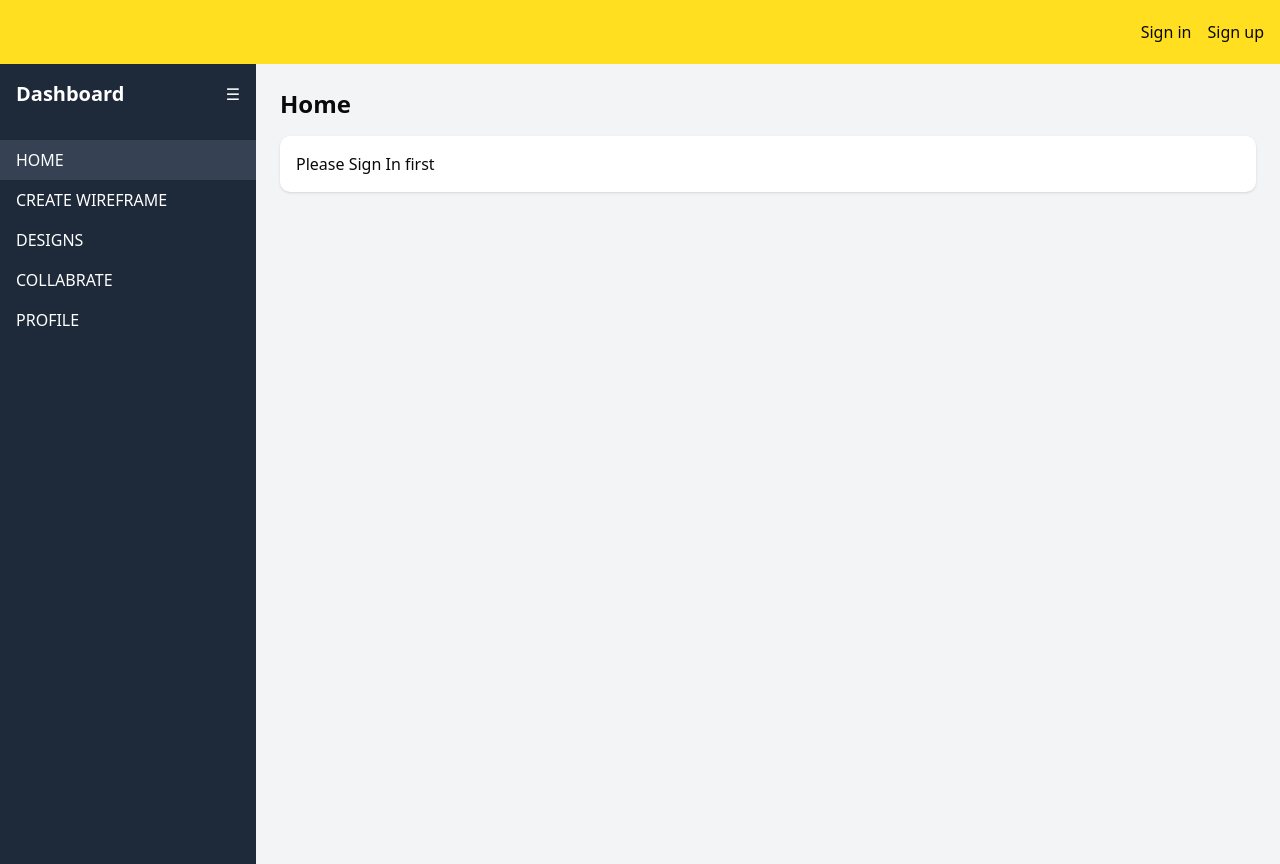
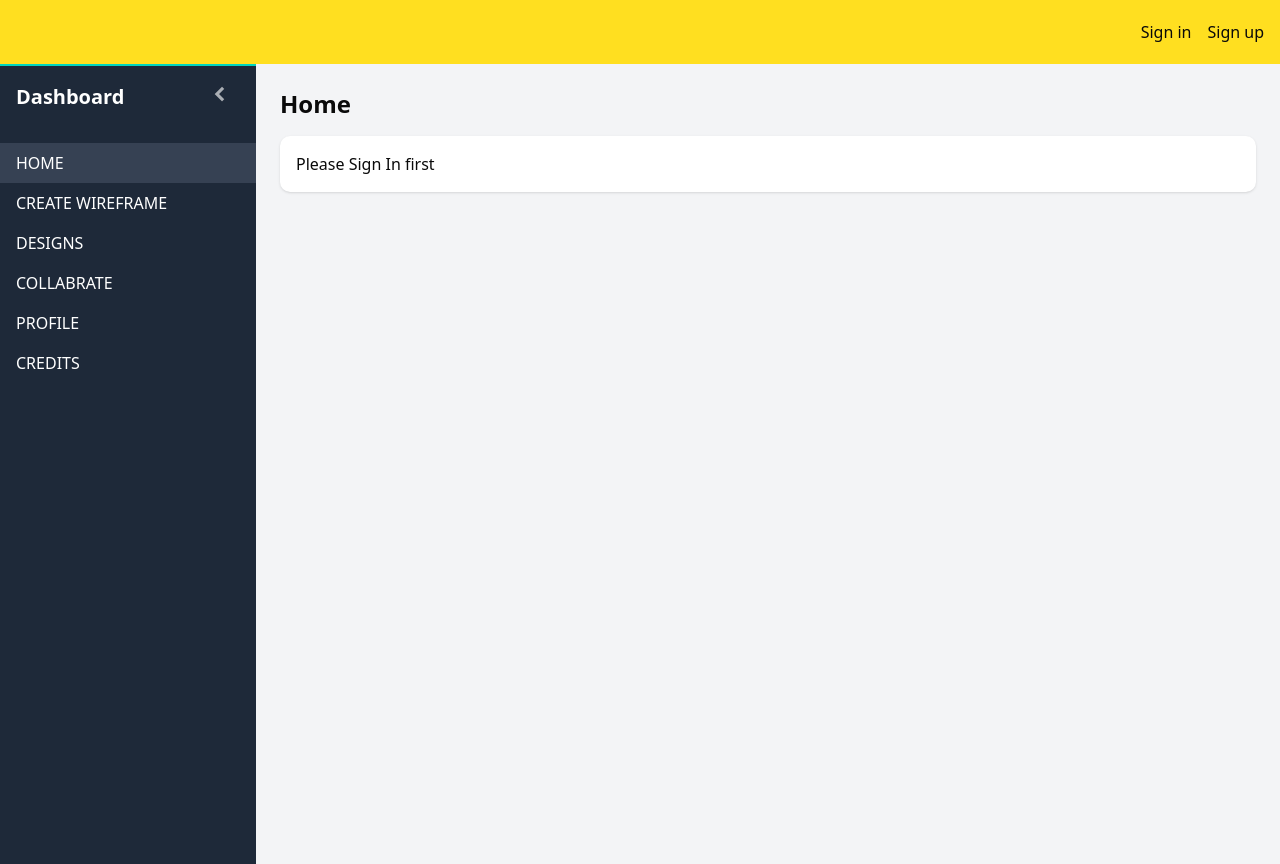
Before and after one commit to mohd-tahzeeb-khan/SketchCode--The-code-generator, a Next.js app in the folder sketchcode/: page /dashboard in a window 1280 px wide. Built offline with nearby package versions, Linux system fonts and the light colour scheme; no server answers.

Commit message:
added new tab named Profile and Credit.

```diff
--- a/sketchcode/src/app/dashboard/page.js
+++ b/sketchcode/src/app/dashboard/page.js
@@ -1,9 +1,11 @@
 'use client'
 import { useState } from "react";
 import UserAuth from "../components/userAuth";
-import GreetingCard from "../components/greeting";
+import Profile from "../components/profile";
 import CreateFrame from "../components/create";
-// import { useState } from 'react';
+import { userContext } from "@/context/userContext";
+import ProjectGrid from "../components/projects";
+// import boxicons from "boxicons";
 
 const Dashboard = () => {
   const [isSidebarOpen, setIsSidebarOpen] = useState(true);
@@ -18,13 +20,15 @@ const Dashboard = () => {
       case 'home':
         return <div><><UserAuth /></></div>;
       case 'Profile':
-        return <div>👤<><GreetingCard/></></div>;
+        return <div>👤<><Profile/></></div>;
       case 'Create WireFrame':
         return <div className="w-full flex flex-col justify-center items-center h-full"><CreateFrame /></div>;
       case 'Designs':
-        return <div>📊 Designs Section</div>;
+        return <div>📊 <ProjectGrid/></div>;
       case 'Collabrate':
         return <div>📊 Collabrate Section</div>;
+        case 'Credits':
+  return <div><i className='bx bx-money-withdraw text-[#fe0000] text-[30px]' ></i> Credits Section</div>;
       default:
         return <div>Select a section</div>;
     }
@@ -34,17 +38,17 @@ const Dashboard = () => {
     <div className="flex h-screen bg-gray-100">
       {/* Sidebar */}
       <div className={`${isSidebarOpen ? 'w-64' : 'w-16'} bg-gray-800 text-white transition-all duration-300`}>
-        <div className="flex items-center justify-between p-4">
+        <div className="flex items-center justify-between p-4 border-t-2 border-teal-400">
           {isSidebarOpen && <h1 className="text-xl font-bold">Dashboard</h1>}
           <button
             className="text-white focus:outline-none"
             onClick={() => setIsSidebarOpen(!isSidebarOpen)}
           >
-            ☰
+            {isSidebarOpen?<i className='bx bxs-chevron-left bx-fade-left text-[25px]' ></i>:<i className='bx bx-menu text-[25px]' ></i>}
           </button>
         </div>
         <nav className="mt-4">
-          {['home', 'Create WireFrame', 'Designs', 'Collabrate', 'Profile'].map((item) => (
+          {['home', 'Create WireFrame', 'Designs', 'Collabrate', 'Profile', 'Credits'].map((item) => (
             <button
               key={item}
               onClick={() => handleSectionChange(item)}
```
